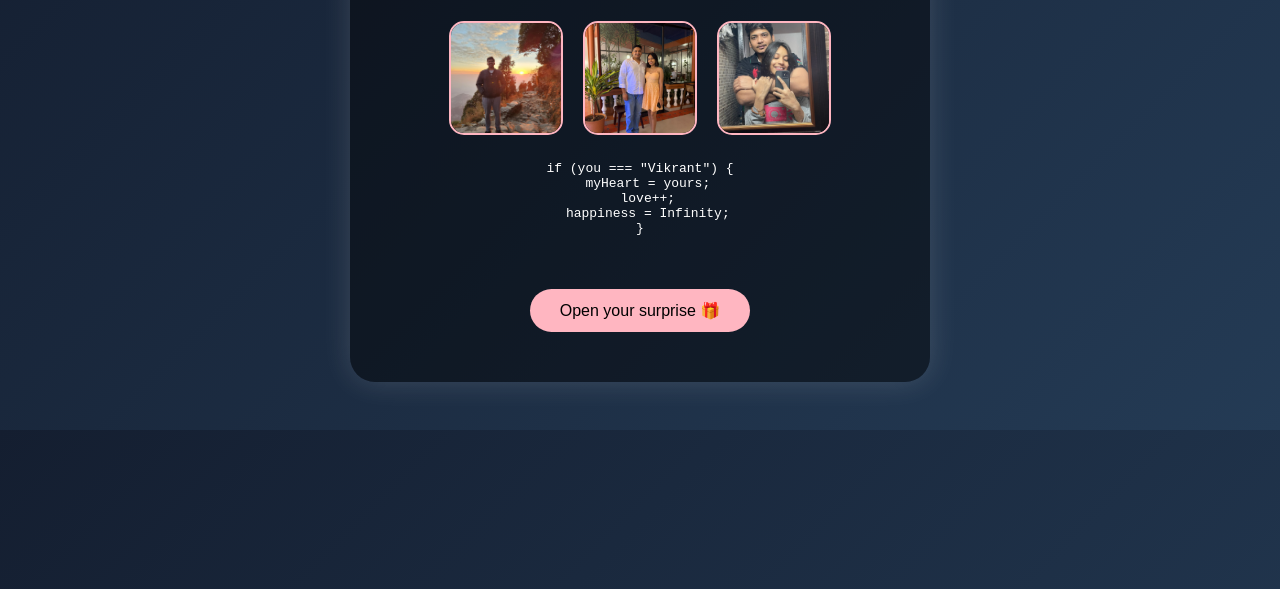
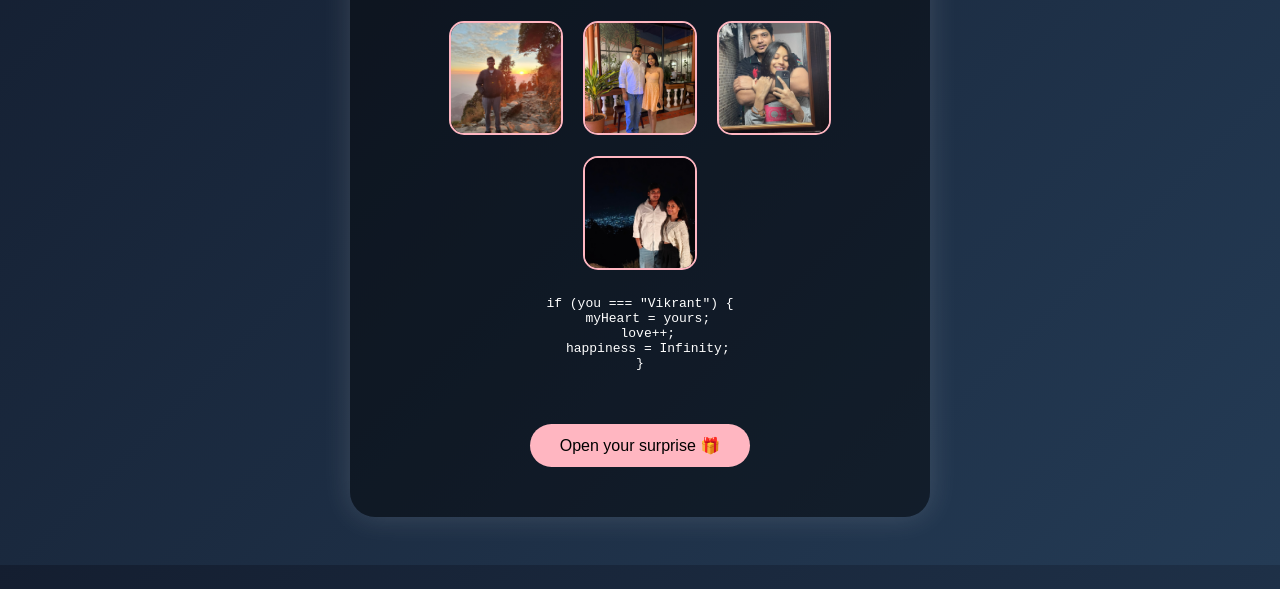
Before and after one commit to priyanshiv0201-lab/Vikrant-Birthday, a plain HTML site: page index.html in a window 1280 px wide. Shown: the part 211-800 px from the top of the page. Drawn offline with Linux system fonts and the light colour scheme.

Commit message:
Update index.html

```diff
--- a/index.html
+++ b/index.html
@@ -56,6 +56,7 @@
       <img src="photo1.jpg">
       <img src="photo2.jpg">
       <img src="photo3.jpg">
+      <img src="photo4.jpg">
     </div>
 
     <pre>
```
